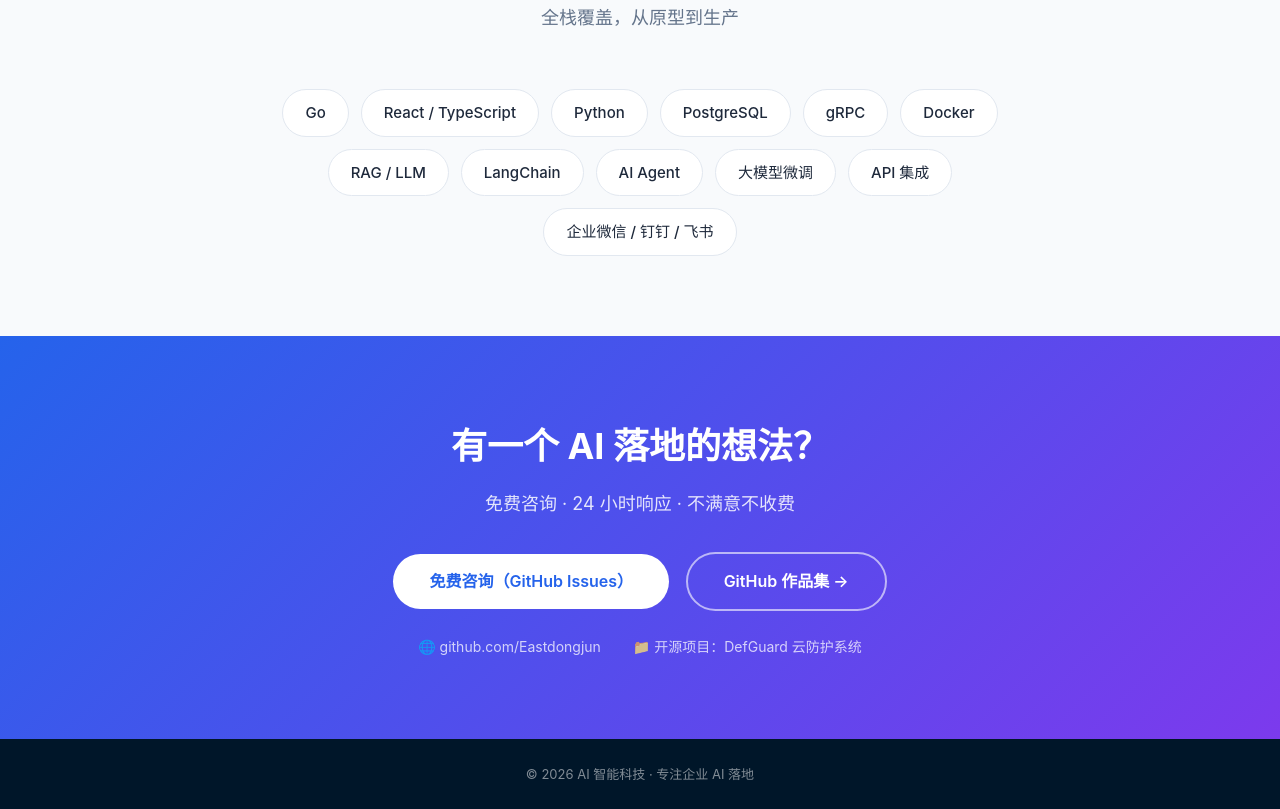
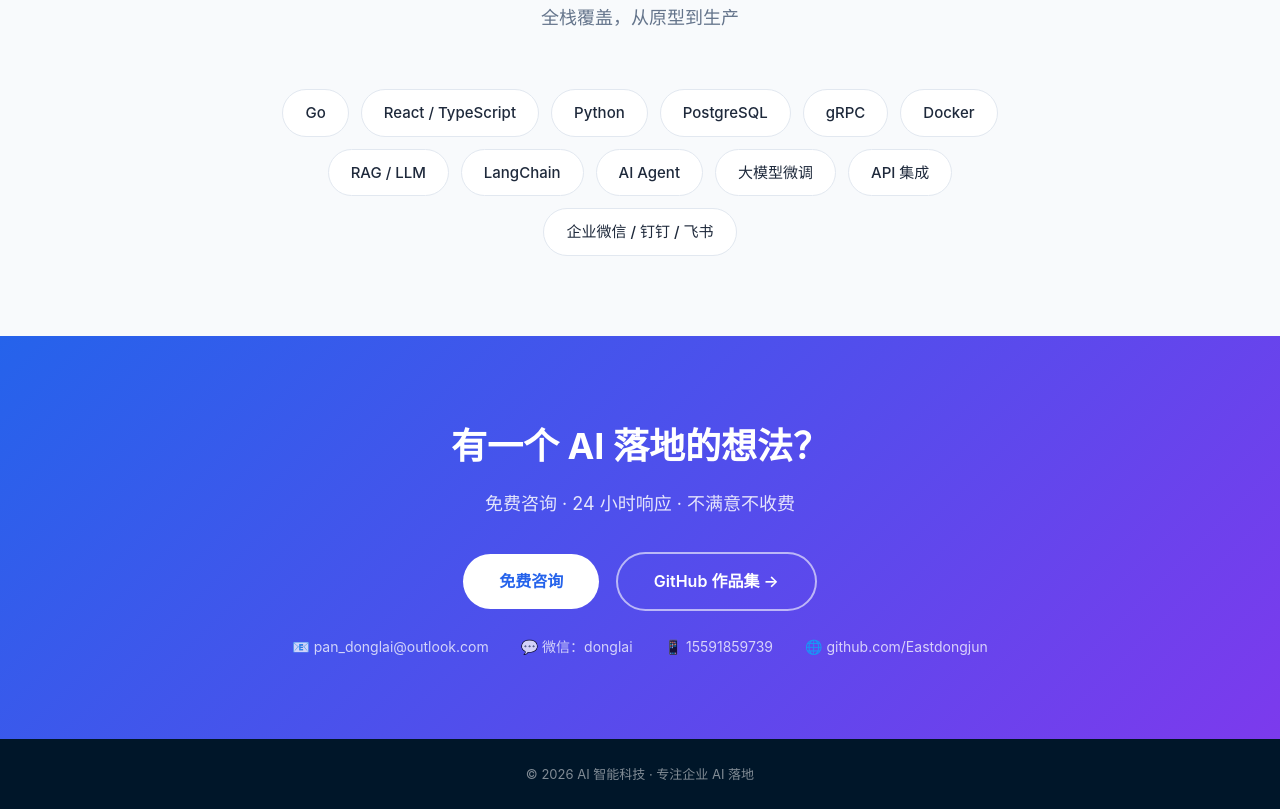
Before and after one commit to Eastdongjun/ai-services, a plain HTML site: page index.html in a window 1280 px wide. Shown: the part 2886-3695 px from the top of the page. Drawn offline with Linux system fonts and the light colour scheme.

Commit message:
更新真实联系方式
- 邮箱: pan_donglai@outlook.com
- 微信: donglai
- 电话: 15591859739
- 更新首页、咨询模板、README

Co-Authored-By: Claude <noreply@anthropic.com>

```diff
--- a/index.html
+++ b/index.html
@@ -288,11 +288,13 @@
   <div class="container">
     <h2>有一个 AI 落地的想法？</h2>
     <p>免费咨询 · 24 小时响应 · 不满意不收费</p>
-    <a href="https://github.com/Eastdongjun/DefGuard/issues/new?title=AI定制开发咨询" target="_blank" class="btn btn-primary">免费咨询（GitHub Issues）</a>
+    <a href="mailto:pan_donglai@outlook.com" class="btn btn-primary">免费咨询</a>
     <a href="https://github.com/Eastdongjun" target="_blank" class="btn btn-outline">GitHub 作品集 →</a>
     <div class="contact-info">
+      <span class="contact-item">📧 pan_donglai@outlook.com</span>
+      <span class="contact-item">💬 微信：donglai</span>
+      <span class="contact-item">📱 15591859739</span>
       <span class="contact-item">🌐 github.com/Eastdongjun</span>
-      <span class="contact-item">📁 开源项目：DefGuard 云防护系统</span>
     </div>
   </div>
 </section>
```
Also changed, not shown: 1 other file.
